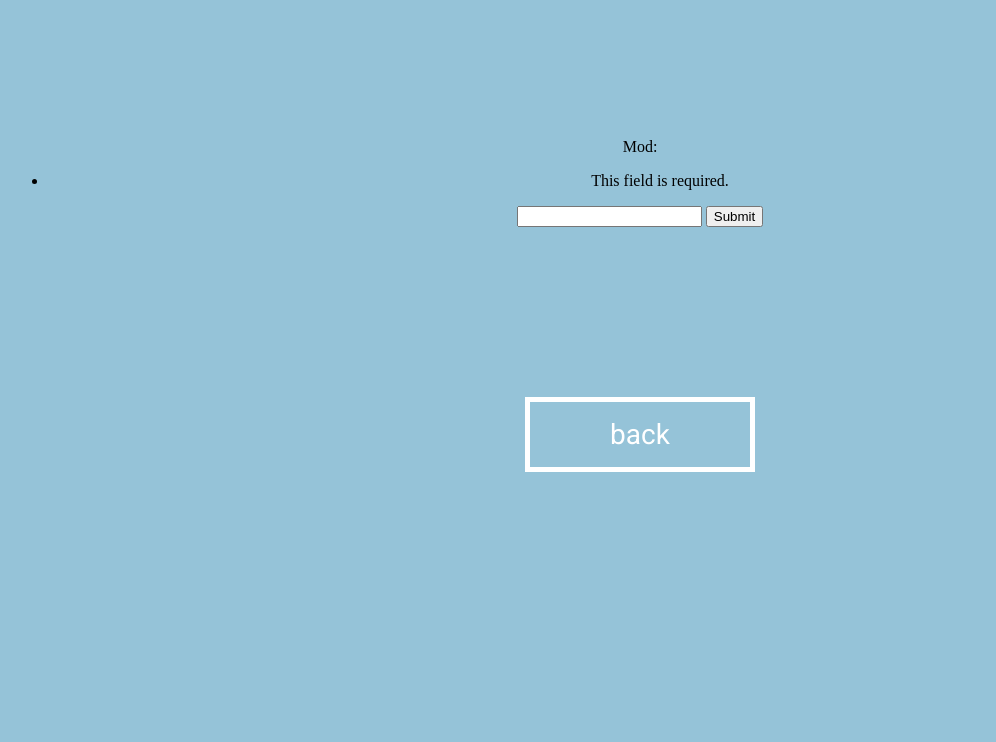
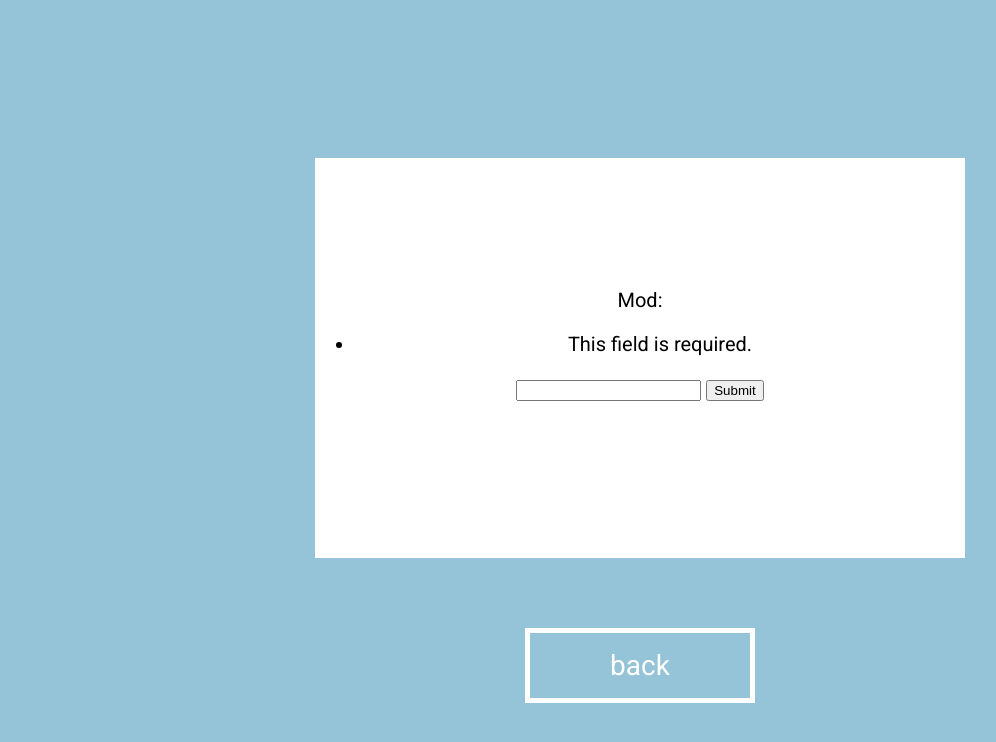
Before and after one commit to Jickv/Notespace, a Django app: page /library/notezoom/ in a window 1280 px wide. Shown: the top 742 px of the page, without its empty margins (0-996 px from the left). Run offline with Django 3.2, Linux system fonts and the light colour scheme.

Commit message:
Add files via upload

```diff
--- a/savetext/static/savetext/style.css
+++ b/savetext/static/savetext/style.css
@@ -38,7 +38,7 @@
 
   .buttonwrap {
     position: relative;
-    top: 300px;
+    top: 220px;
     z-index: 90;
   }
 
@@ -106,6 +106,31 @@
       width: 650px;
       height: 400px;
   }
+
+  /* Copy of container */
+
+  .container2 .flipper {
+    transform-origin: 100% 200px; /* half of height */
+}
+
+.container2:hover .flipper {
+    transform: rotateX(-180deg);
+}
+
+.container2 {
+perspective: 1000px;
+position: relative;
+top: 150px;
+margin: auto;
+z-index: 60;
+}
+
+.container2, .front, .back {
+width: 650px;
+height: 400px;
+}
+
+  /* */
 
   .flipper {
       transition: 0.6s;
--- a/templates/notezoom.html
+++ b/templates/notezoom.html
@@ -11,11 +11,20 @@
 
   <body>
 
+<div class="container2">
+  <div class="flipper">
+    <div class="front">
   <form method="POST" action="">
     {% csrf_token %}
     {{ form }}
     <input type="submit" name="submit">
-  </form>
+    </form>
+  </div>
+  <div class="back">
+    </div>
+  </div>
+</div>
+
 
   <div class="buttonwrap">
 
```
